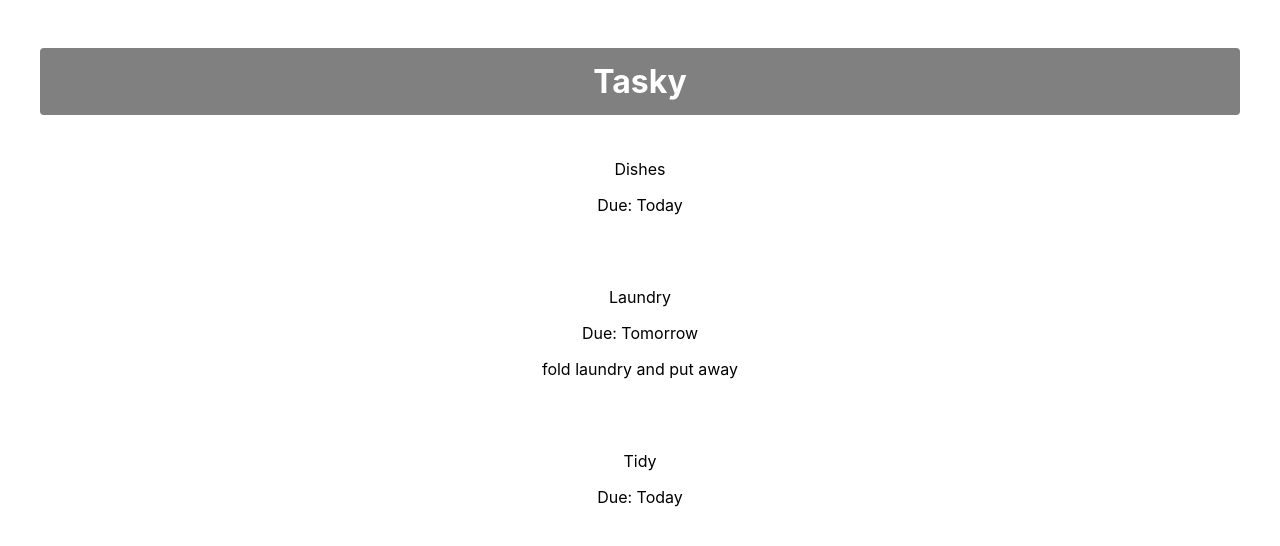
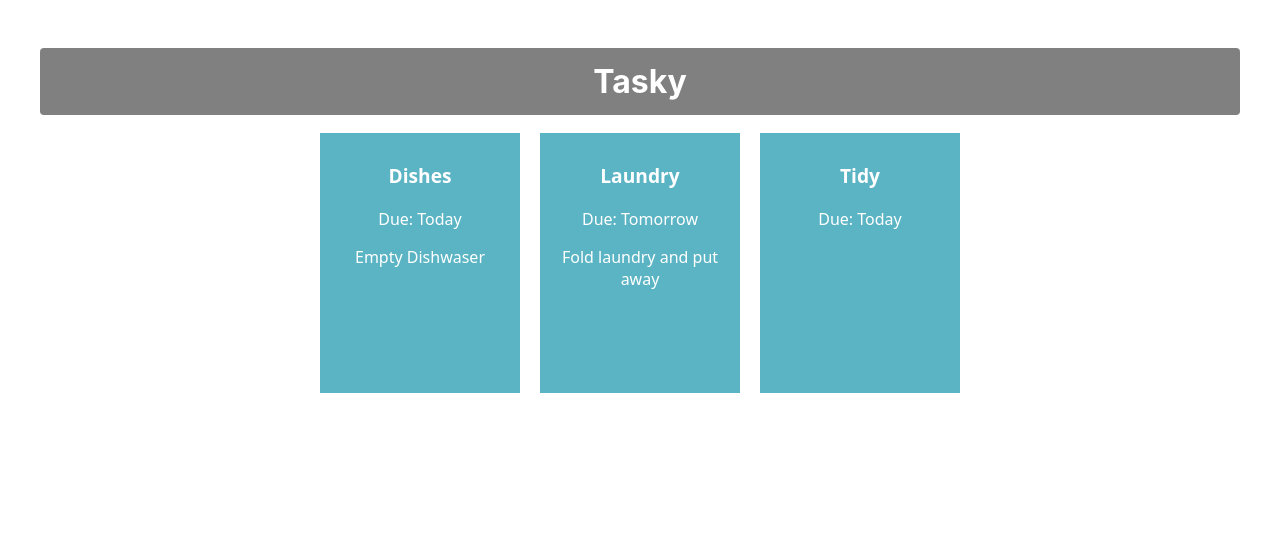
Before and after one commit to dohalloran74/react-basics-labs, a React (Create React App) app in the folder tasky/: page / in a window 1280 px wide. Shown: the top 546 px of the page. Built offline with nearby package versions, Linux system fonts and the light colour scheme.

Commit message:
Completed Week 1 lab

```diff
--- a/tasky/src/App.css
+++ b/tasky/src/App.css
@@ -15,3 +15,26 @@ div {
 .container {
     text-align: center;
 }
+
+.card {
+    display: inline-block;
+    vertical-align: top;
+    font-family: system-ui;
+    background: #5bb4c4;
+    color: white;
+    text-align: center;
+    width: 180px;
+    height: 240px;
+    margin: 10px;
+    padding: 10px;
+    position: relative;
+}
+
+.title {
+    font-weight: bold;
+    font-size: 1.2em;
+}
+
+.description {
+    font-style: italic;
+}
--- a/tasky/src/App.js
+++ b/tasky/src/App.js
@@ -1,6 +1,21 @@
 import './App.css';
 import Task from './components/Task';
 
+
+function App() {
+    return (
+        <div className = "container" >
+        <h1> Tasky </h1>
+        <Task title="Dishes" deadline="Today" description="Empty Dishwaser"/>
+
+        <Task title = "Laundry" deadline = "Tomorrow" description="Fold laundry and put away" />
+       {/*</div> fold laundry and put away  </Task>*/}
+        <Task title = "Tidy" deadline = "Today" />
+        </div>
+    );
+}
+
+/* This is a comment in React - working code
 function App() {
     return (
         <div className = "container" >
@@ -12,5 +27,7 @@ function App() {
         </div>
     );
 }
+*/
+
 
 export default App;
--- a/tasky/src/components/Task.js
+++ b/tasky/src/components/Task.js
@@ -2,10 +2,11 @@ import React from 'react';
 
 const Task = (props) => {
     return (
-        <div>
-            <p>{props.title}</p>
+        <div className='card'>
+            <p className='title'>{props.title}</p>
             <p>Due: {props.deadline}</p>
-            <p>{props.children}</p>
+           <p>{props.description}</p>
+            {/*<p>{props.children}</p> */}
         </div>
     )
 };
```
